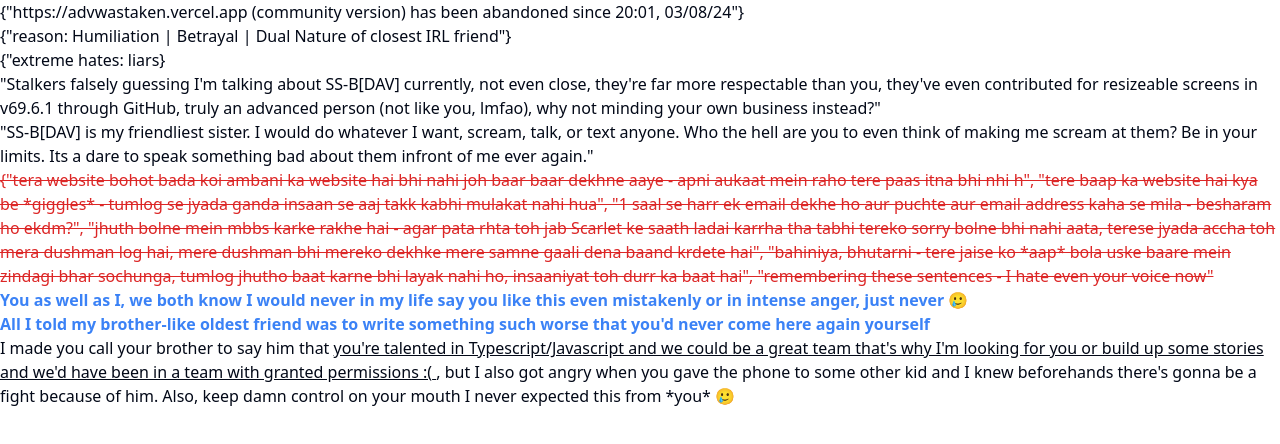
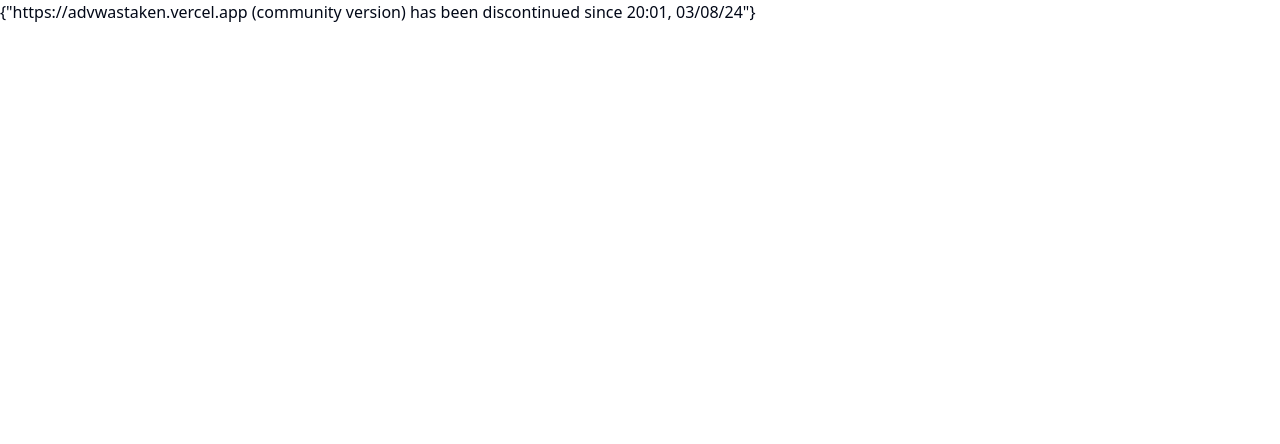
Before and after one commit to advAltTsx/axer, a Next.js app: page /messages in a window 1280 px wide. Shown: the top 444 px of the page. Built offline with nearby package versions, Linux system fonts and the light colour scheme.

Commit message:
Update page.tsx

```diff
--- a/app/messages/page.tsx
+++ b/app/messages/page.tsx
@@ -53,23 +53,8 @@ export default function Home() {
 
   return (
     <main className="">
-      {'{"https://advwastaken.vercel.app (community version) has been abandoned since 20:01, 03/08/24"}'}
-   <br/>
-      {'{"reason: Humiliation | Betrayal | Dual Nature of closest IRL friend"}'}
-      <br/>
-      {'{"extreme hates: liars}'}
-    <br/>
+      {'{"https://advwastaken.vercel.app (community version) has been discontinued since 20:01, 03/08/24"}'}
 
-      {'"Stalkers falsely guessing I\'m talking about SS-B[DAV] currently, not even close, they\'re far more respectable than you, they\'ve even contributed for resizeable screens in v69.6.1 through GitHub, truly an advanced person (not like you, lmfao), why not minding your own business instead?"'}
-   <br/>
-      {'"SS-B[DAV] is my friendliest sister. I would do whatever I want, scream, talk, or text anyone. Who the hell are you to even think of making me scream at them? Be in your limits. It\s a dare to speak something bad about them infront of me ever again."'} <br/>
-     <span className="text-red-600"><s> {'{"tera website bohot bada koi ambani ka website hai bhi nahi joh baar baar dekhne aaye - apni aukaat mein raho tere paas itna bhi nhi h", "tere baap ka website hai kya be *giggles* - tumlog se jyada ganda insaan se aaj takk kabhi mulakat nahi hua", "1 saal se harr ek email dekhe ho aur puchte aur email address kaha se mila - besharam ho ekdm?", "jhuth bolne mein mbbs karke rakhe hai - agar pata rhta toh jab Scarlet ke saath ladai karrha tha tabhi tereko sorry bolne bhi nahi aata, terese jyada accha toh mera dushman log hai, mere dushman bhi mereko dekhke mere samne gaali dena baand krdete hai", "bahiniya, bhutarni - tere jaise ko *aap* bola uske baare mein zindagi bhar sochunga, tumlog jhutho baat karne bhi layak nahi ho, insaaniyat toh durr ka baat hai", "remembering these sentences - I hate even your voice now"'}</s></span>
-    <br/>
-      <span className="text-blue-500 font-bold"> You as well as I, we both know I would never in my life say you like this even mistakenly or in intense anger, just never 🥲
-        <br/>
-        All I told my brother-like oldest friend was to write something such worse that {"you'd never come here again yourself"} <br/>
-      </span>
-        I made you call your brother to say him that <u>{"you're talented in Typescript/Javascript and we could be a great team that's why I'm looking for you or build up some stories and we'd have been in a team with granted permissions :("} </u>, but I also got angry when you gave the phone to some other kid and I knew beforehands {"there's gonna be a fight"} because of him. Also, keep damn control on your mouth I never expected this from *you* 🥲
 
     </main>
   );
```
